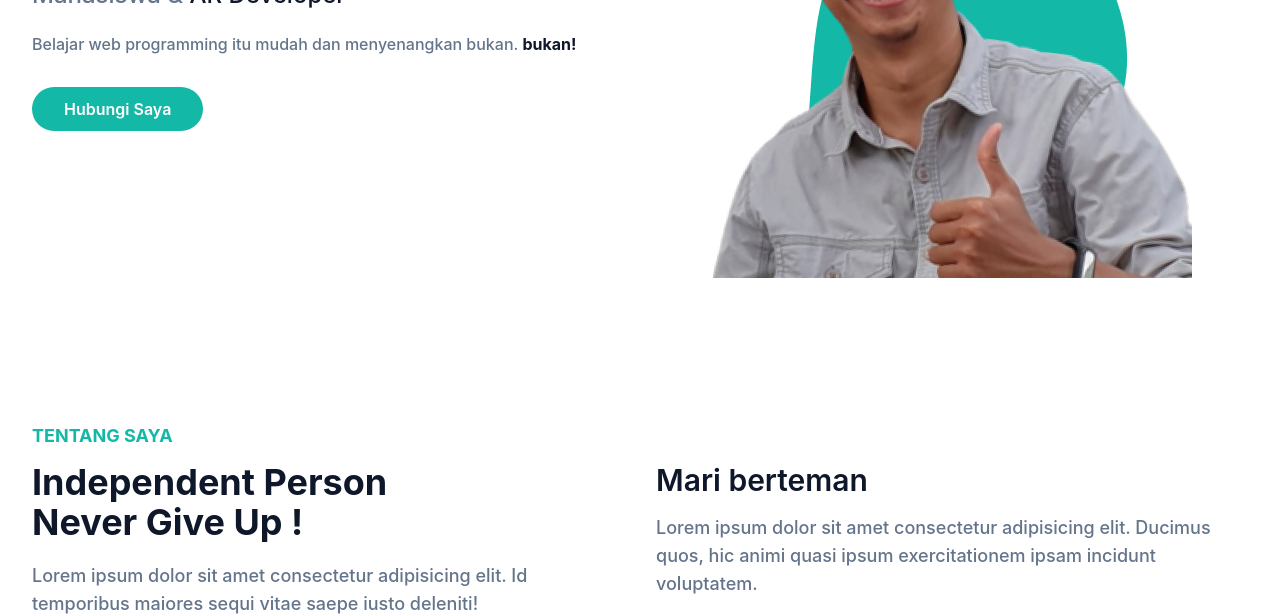
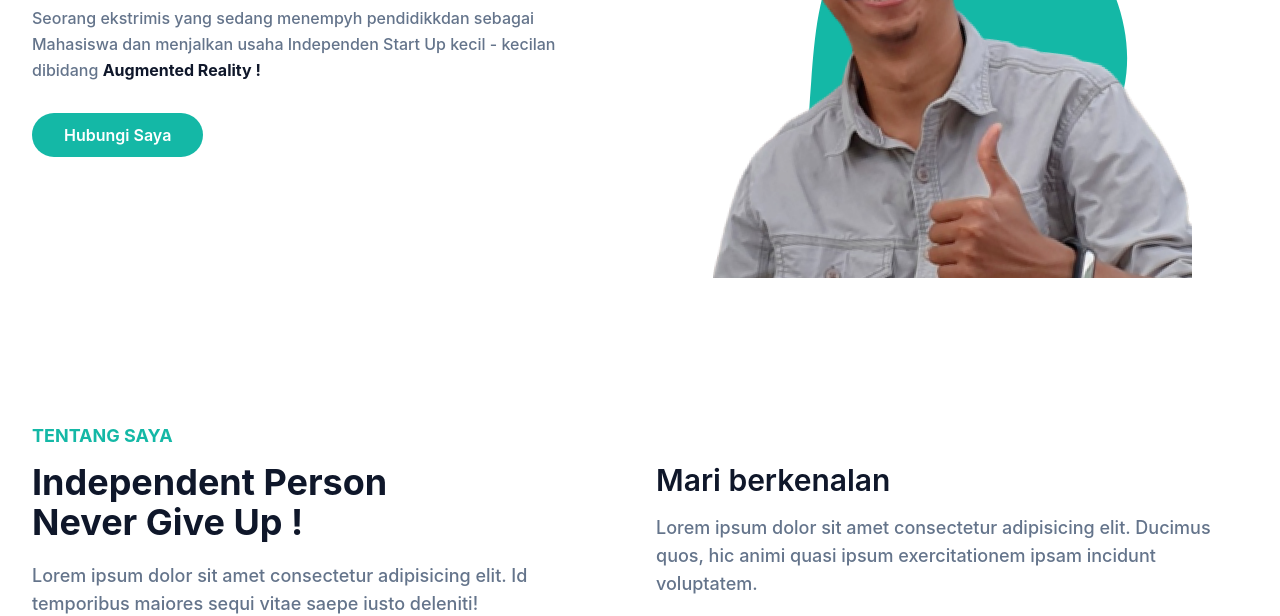
Before and after one commit to gandasinarna/gandasinarna.github.io, a website: page index.html in a window 1280 px wide. Shown: the part 402-1018 px from the top of the page. Drawn offline with Linux system fonts and the light colour scheme.

Commit message:
Update index.html

```diff
--- a/index.html
+++ b/index.html
@@ -79,7 +79,7 @@
           <div class="w-full self-center px-4 lg:w-1/2">
             <h1 class="text-base font-semibold text-primary md:text-xl">Halo Semua 👋, saya <span class="mt-1 block text-4xl font-bold text-dark dark:text-white lg:text-5xl">Ganda Sinarna</span></h1>
             <h2 class="mb-5 text-lg font-medium text-secondary lg:text-2xl">Mahasiswa & <span class="text-dark dark:text-white">AR Developer</span></h2>
-            <p class="mb-10 font-medium leading-relaxed text-secondary">Belajar web programming itu mudah dan menyenangkan bukan. <span class="font-bold text-dark dark:text-white">bukan!</span></p>
+            <p class="mb-10 font-medium leading-relaxed text-secondary">Seorang ekstrimis yang sedang menempyh pendidikkdan sebagai Mahasiswa dan menjalkan usaha Independen Start Up kecil - kecilan dibidang <span class="font-bold text-dark dark:text-white">Augmented Reality !</span></p>
 
             <a href="https://api.whatsapp.com/send?phone=6285156878069" class="rounded-full bg-primary py-3 px-8 text-base font-semibold text-white transition duration-300 ease-in-out hover:opacity-80 hover:shadow-lg">Hubungi Saya</a>
           </div>
@@ -112,7 +112,7 @@
             <p class="max-w-xl text-base font-medium text-secondary lg:text-lg">Lorem ipsum dolor sit amet consectetur adipisicing elit. Id temporibus maiores sequi vitae saepe iusto deleniti!</p>
           </div>
           <div class="w-full px-4 lg:w-1/2">
-            <h3 class="mb-4 text-2xl font-semibold text-dark dark:text-white lg:pt-10 lg:text-3xl">Mari berteman</h3>
+            <h3 class="mb-4 text-2xl font-semibold text-dark dark:text-white lg:pt-10 lg:text-3xl">Mari berkenalan</h3>
             <p class="mb-6 text-base font-medium text-secondary lg:text-lg">
               Lorem ipsum dolor sit amet consectetur adipisicing elit. Ducimus quos, hic animi quasi ipsum exercitationem ipsam incidunt voluptatem.
             </p>
```
